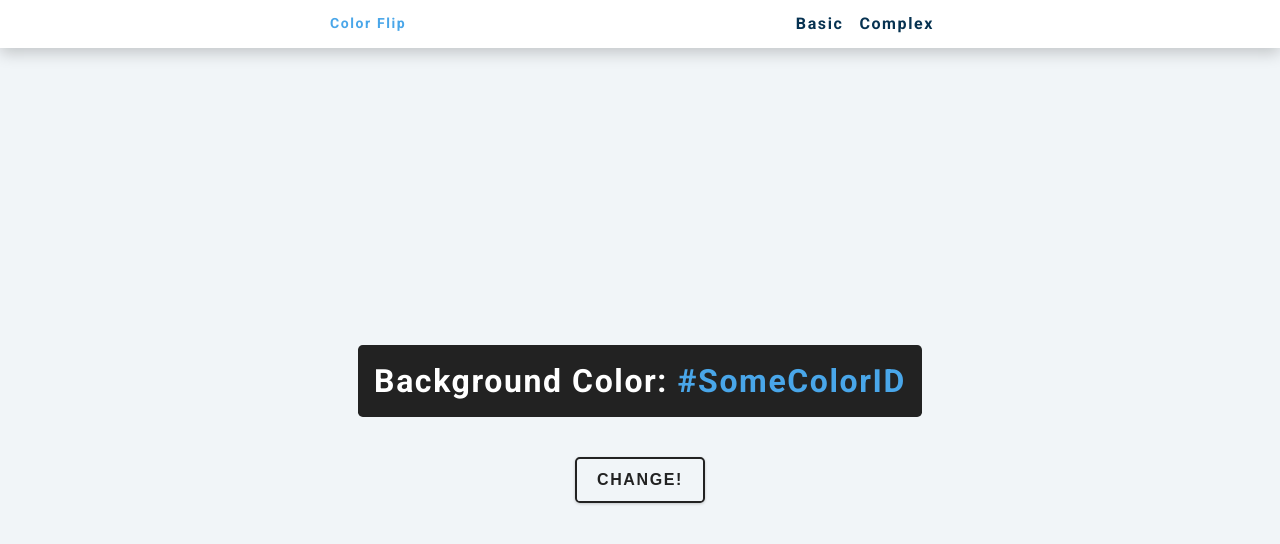
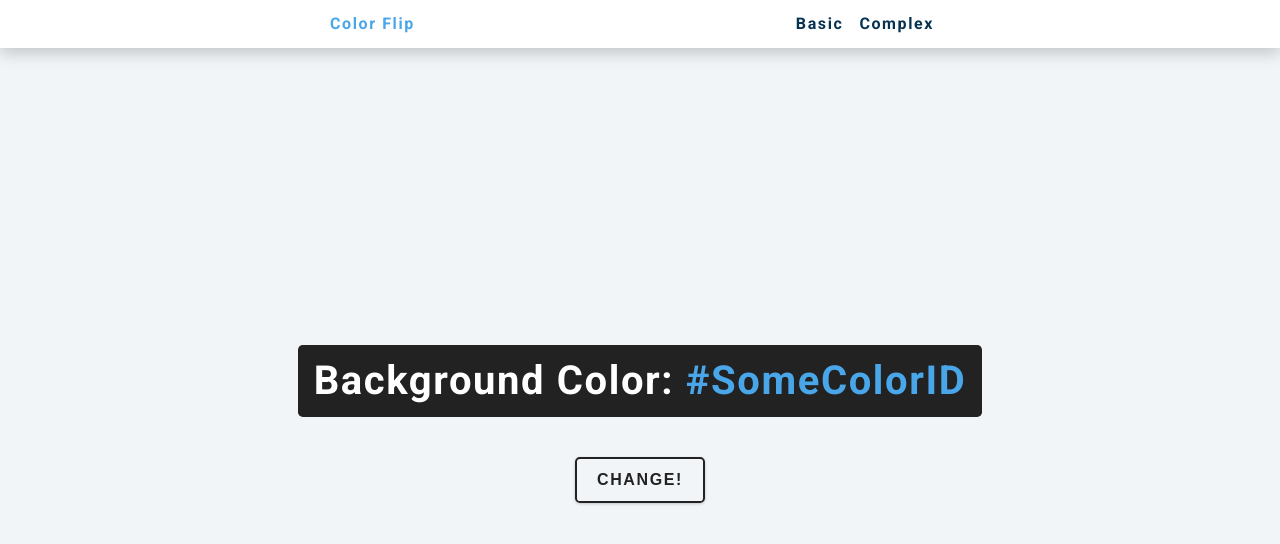
Before and after one commit to harislapo/color-flip-js, a plain HTML site: page index.html in a window 1280 px wide. Drawn offline with Linux system fonts and the light colour scheme.

Commit message:
Added simple media query.

```diff
--- a/styles.css
+++ b/styles.css
@@ -115,3 +115,28 @@ main {
   color: #fff;
   background: #222;
 }
+
+/* Media Queries */
+@media screen and (min-width: 800px) {
+  h1 {
+    font-size: 4rem;
+  }
+  h2 {
+    font-size: 2.5rem;
+  }
+  h3 {
+    font-size: 1.75rem;
+  }
+  h4 {
+    font-size: 1rem;
+  }
+  body {
+    font-size: 1rem;
+  }
+  h1,
+  h2,
+  h3,
+  h4 {
+    line-height: 1;
+  }
+}
```
